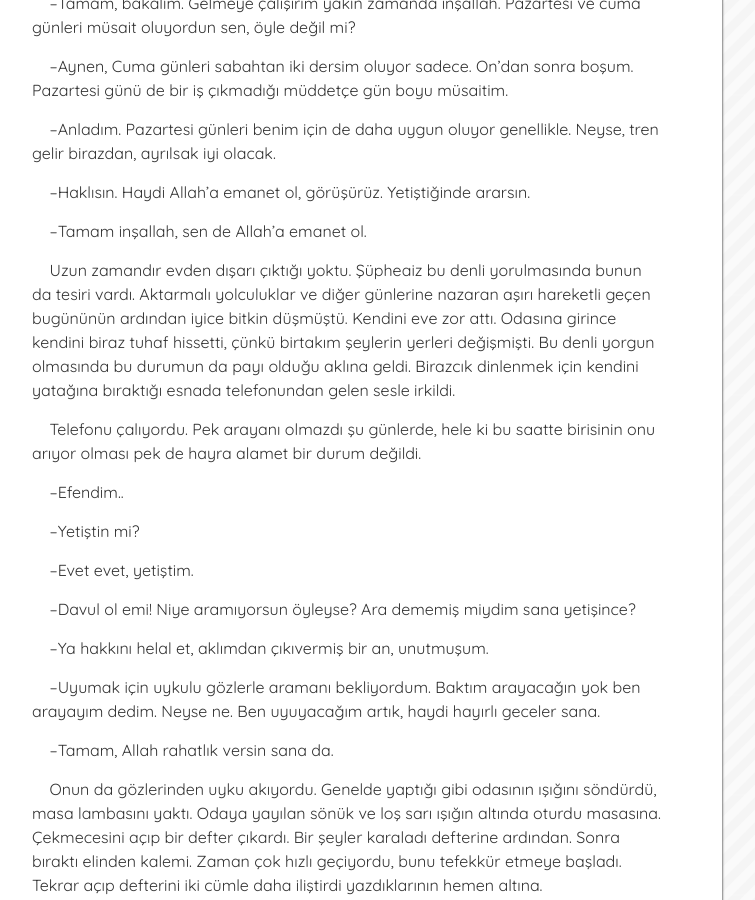
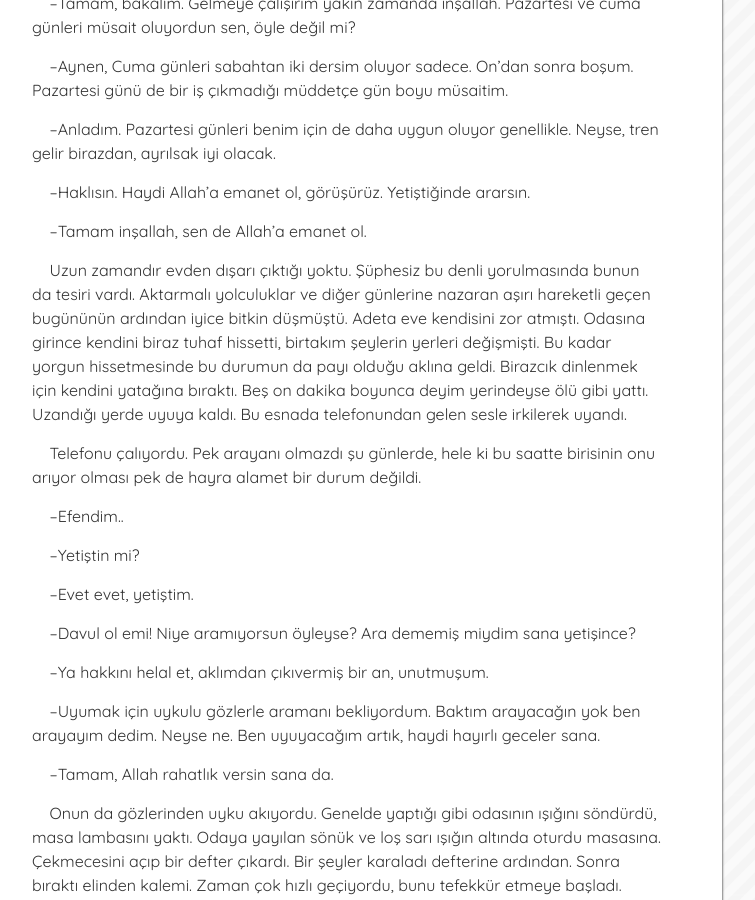
Before and after one commit to muhammedaydogdu/muhammedaydogdu.github.io, a Jekyll site: the page built from _posts/2018-03-31-o-ve-o.md, in a window 1280 px wide and 900 px high, scrolled down 8105 px. Shown: the whole window, without its empty margins (293-1048 px from the left). Built offline with Jekyll 4.4.1, drawn with Linux system fonts in a browser that asks for light colours; some web fonts are replaced.

Commit message:
Update 2018-03-31-o-ve-o.md

```diff
--- a/_posts/2018-03-31-o-ve-o.md
+++ b/_posts/2018-03-31-o-ve-o.md
@@ -266,7 +266,7 @@ image: oveo.jpeg
 
 &nbsp;&nbsp;&nbsp;&nbsp;--Tamam inşallah, sen de Allah’a emanet ol.
 
-&nbsp;&nbsp;&nbsp;&nbsp;Uzun zamandır evden dışarı çıktığı yoktu. Şüpheaiz bu denli yorulmasında bunun da tesiri vardı. Aktarmalı yolculuklar ve diğer günlerine nazaran aşırı hareketli geçen bugününün ardından iyice bitkin düşmüştü. Kendini eve zor attı. Odasına girince kendini biraz tuhaf hissetti, çünkü birtakım şeylerin yerleri değişmişti. Bu denli yorgun olmasında bu durumun da payı olduğu aklına geldi. Birazcık dinlenmek için kendini yatağına bıraktığı esnada telefonundan gelen sesle irkildi.
+&nbsp;&nbsp;&nbsp;&nbsp;Uzun zamandır evden dışarı çıktığı yoktu. Şüphesiz bu denli yorulmasında bunun da tesiri vardı. Aktarmalı yolculuklar ve diğer günlerine nazaran aşırı hareketli geçen bugününün ardından iyice bitkin düşmüştü. Adeta eve  kendisini zor atmıştı. Odasına girince kendini biraz tuhaf hissetti, birtakım şeylerin yerleri değişmişti. Bu kadar yorgun hissetmesinde bu durumun da payı olduğu aklına geldi. Birazcık dinlenmek için kendini yatağına bıraktı. Beş on dakika boyunca deyim yerindeyse ölü gibi yattı. Uzandığı yerde uyuya kaldı. Bu esnada telefonundan gelen sesle irkilerek uyandı.
 
 &nbsp;&nbsp;&nbsp;&nbsp;Telefonu çalıyordu. Pek arayanı olmazdı şu günlerde, hele ki bu saatte birisinin onu arıyor olması pek de hayra alamet bir durum değildi.
 
```
